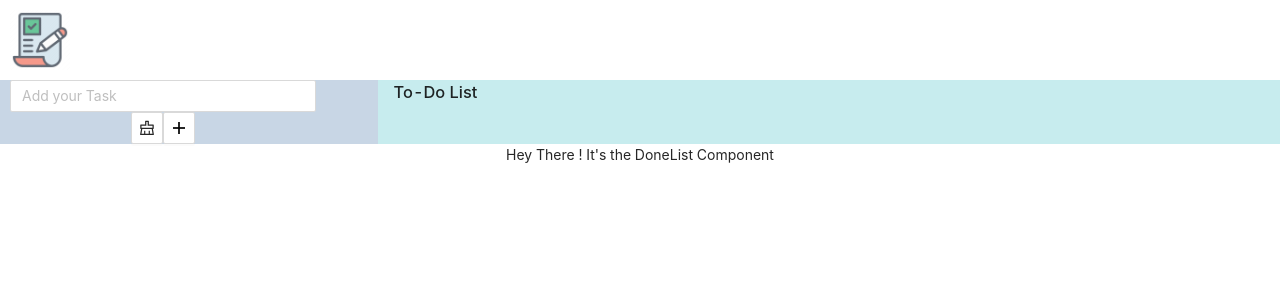
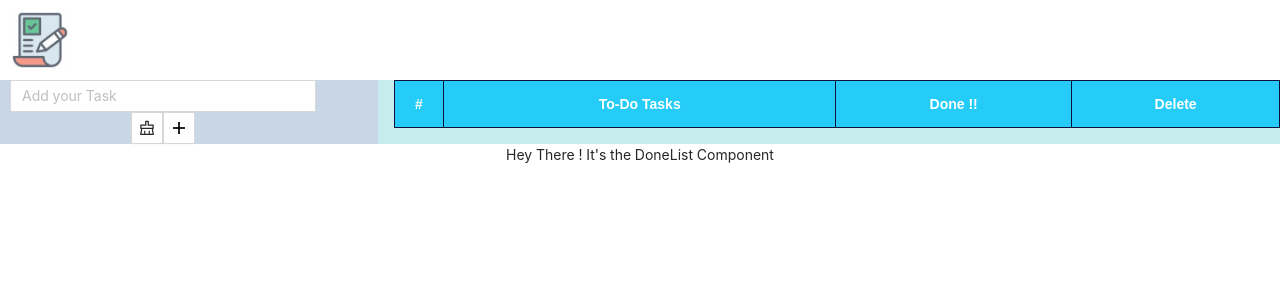
Before and after one commit to HossamMorsey/my-to-do-list, a React (Create React App) app: page / in a window 1280 px wide. Shown: the top 300 px of the page. Built offline with nearby package versions, Linux system fonts and the light colour scheme.

Commit message:
[Update] Add table to show list

```diff
--- a/src/components/ShowList/ShowList.js
+++ b/src/components/ShowList/ShowList.js
@@ -1,19 +1,36 @@
 import React from "react";
+import { Button, Checkbox } from "antd";
+import { DeleteOutlined } from "@ant-design/icons";
 import "./ShowList.scss";
 
 const ShowList = ({ tasksList }) => {
   const showingTasksList = tasksList.map((task, index) => {
     return (
-      <span className="list-item">
-        {" "}
-        {index + 1} {task}
-      </span>
+      <>
+        <tr>
+          <td className="numbering">{index + 1}</td>
+          <td className="single-task">{task}</td>
+          <td className="check-box">
+            <Checkbox className="checkbox" />
+          </td>
+          <td className="delete">
+            <Button icon={<DeleteOutlined />} />
+          </td>
+        </tr>
+      </>
     );
   });
   return (
-    <div>
-      <h3> To-Do List</h3>
-      <div className="list-container">{showingTasksList}</div>
+    <div className="show-list-container">
+      <table className="todo-tasks">
+        <tr>
+          <th>#</th>
+          <th>To-Do Tasks</th>
+          <th>Done !!</th>
+          <th> Delete</th>
+        </tr>
+        {showingTasksList}
+      </table>
     </div>
   );
 };
```
